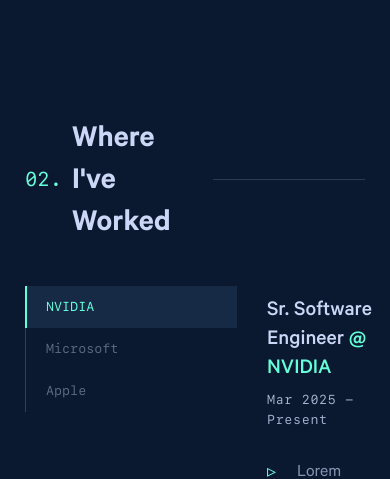
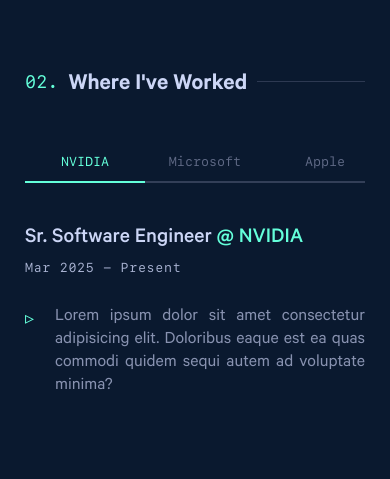
Before and after one commit to iamrafsanrafi/siam-portfolio-by-rafsan, a React (Vite) app: page / in a window 390 px wide. Shown: the part 1899-2378 px from the top of the page. Built offline with nearby package versions, Linux system fonts and the light colour scheme.

Commit message:
Added — responsive experience sec design

```diff
--- a/src/components/ExperienceSection.jsx
+++ b/src/components/ExperienceSection.jsx
@@ -1,12 +1,22 @@
-import { useState } from "react";
+import { useEffect, useRef, useState } from "react";
 import { allJobs } from "../constants/data";
 import { useGSAP } from "@gsap/react";
 import gsap from "gsap";
+import { useMediaQuery } from "react-responsive";
 
 const ExperienceSection = () => {
     // States
     const [selectedJob, setSelectedJob] = useState(1);
     const [barPosition, setBarPosition] = useState(0);
+
+    // Extra hooks
+    const tabsRef = useRef([]);
+    const barRef = useRef(null);
+
+    // Extra responsive breakpoint
+    const breakpoint1 = useMediaQuery({ minWidth: 481 });
+    const breakpoint2 = useMediaQuery({ minWidth: 601 });
+    const breakpoint3 = useMediaQuery({ minWidth: 1001 });
 
     // Constants
     const TAB_HEIGHT = 42;
@@ -24,44 +34,68 @@
             ease: "power1.inOut",
             delay: 0.35
         })
-    }, [])
+    }, []);
+
+    // Functions
+    const updateBarPosition = (idx) => {
+        if (breakpoint2) {
+            setBarPosition(TAB_HEIGHT * idx);
+        }
+        else {
+            let position = 0;
+            for(let i = 0; i < idx; i++) {
+                position += tabsRef.current[i].offsetWidth;
+            }
+            const tabWidth = tabsRef.current[idx].offsetWidth;
+            barRef.current.style.width = `${tabWidth}px`
+            setBarPosition(position);
+        }
+    }
 
     return (
-        <section id="jobs" className="max-w-[700px] mx-auto py-[150px]">
+        <section id="jobs" className="max-w-[700px] mx-auto py-[100px] md:py-[150px]">
             {/* ---- Section Heading ---- */}
             <div className="flex items-center mt-2.5 mb-10">
-                <p className="font-mono text-xl text-[#64ffda] relative bottom-1 mr-2.5 select-none">02.</p>
-                <h3 className="font-calibre text-[32px] text-[#ccd6f6] font-semibold leading-[42px]">Where I've Worked</h3>
-                <hr className="w-[300px] border-[#2d3952] ml-5 relative bottom-1" />
+                <p className="font-mono text-lg md:text-xl leading-[23px] md:leading-[26px] text-[#64ffda] relative bottom-1 mr-2.5 select-none">02.</p>
+
+                <h3 className="font-calibre text-2xl leading-[31px] md:text-[32px] md:leading-[42px] text-[#ccd6f6] font-semibold">Where I've Worked</h3>
+
+                <hr className={`flex-1 ${breakpoint3 ? "max-w-[300px]" : "md:max-w-[200px]"} border-[#2d3952] ${breakpoint2 ? "ml-5" : "ml-2.5"} relative bottom-1`} />
             </div>
 
             {/* ---- Experience Part ---- */}
-            <div className="flex">
+            <div className={`flex ${breakpoint2 ? "flex-row" : "flex-col"}`}>
                 {/* ---- Tabs ---- */}
-                <ul className="relative min-w-[212px]">
+                <ul className={`relative min-w-[200px] md:min-w-[210px] flex shrink-0 ${breakpoint2 ? "flex-col" : "flex-row overflow-x-auto mb-[30px]"}`}>
                     {allJobs.map((job, index) => (
                         <li
                             key={job.id}
-                            className={`font-mono flex items-center text-[13px] cursor-pointer h-[42px] px-5 pb-[2px] border-l border-l-[#333f58] hover:bg-[#172a45] hover:text-[#64ffda] ${selectedJob === job.id ? "text-[#64ffda] bg-[#172a45]" : "text-[#606a86] bg-transparent"}`}
+                            tabIndex={0}
+                            ref={(el) => tabsRef.current[index] = el}
+                            className={`font-mono flex items-center shrink-0 text-[13px] leading-[17px] cursor-pointer ${breakpoint2 ? "" : "min-w-[120px] justify-center"} h-[42px] px-[15px] md:px-5 ${breakpoint2 ? "pb-[2px]" : ""} ${breakpoint2 ? "border-l-2 border-l-[#333f58]" : "border-b-2 border-b-[#333f58]"} hover:bg-[#172a45] focus:bg-[#172a45] active:bg-[#226185] active:text-[#64ffda] hover:text-[#64ffda] ${selectedJob === job.id ? "text-[#64ffda]" : "text-[#606a86] bg-transparent"} outline-none whitespace-nowrap`}
                             onClick={() => {
                                 setSelectedJob(job.id);
-                                setBarPosition(TAB_HEIGHT * index);
+                                updateBarPosition(index)
+                            }}
+                            style={{
+                                transition: "0.2s cubic-bezier(0.645, 0.045, 0.355, 1)"
                             }}
                         >{job.company}</li>
                     ))}
 
                     {/* Bar */}
                     <span
-                        className="absolute top-0 left-0 w-[2px] h-[42px] bg-[#64ffda]  ease-out"
+                        ref={barRef}
+                        className={`absolute ${breakpoint2 ? "left-0 top-0 w-[2px] h-[42px]" : "bottom-0 left-0 w-[120px] h-[2px]"} bg-[#64ffda] ease-out`}
                         style={{
-                            top: `${barPosition}px`,
-                            transition: "0.25s cubic-bezier(0.645, 0.045, 0.355, 1)"
+                            [breakpoint2 ? "top" : "left"]: `${barPosition}px`,
+                            transition: "0.25s cubic-bezier(0.645, 0.045, 0.355, 1)",
                         }}
                     ></span>
                 </ul>
 
                 {/* ---- Specific Job ---- */}
-                <div className="pt-3 pl-[30px]">
+                <div className={`pt-3 ${breakpoint2 ? "pl-5" : ""} md:pl-[30px]`}>
                     <h4 className="font-calibre font-medium text-[22px] text-[#ccd6f6] leading-[29px] mb-[5px]">
                         {currentJob.title}
 
@@ -70,7 +104,7 @@
                         </span>
                     </h4>
 
-                    <p className="font-mono text-[13px] text-[#a8b2d1] mb-[30px] tracking-wider">{currentJob.date}</p>
+                    <p className="font-mono text-[13px] leading-[17px] text-[#a8b2d1] mb-[30px] tracking-wider">{currentJob.date}</p>
 
                     {/* ---- Description List ---- */}
                     <ul className="flex flex-col gap-y-2.5">
@@ -78,7 +112,7 @@
                             currentJob.descriptions.map((description, index) => (
                                 <li
                                     key={index}
-                                    className="pl-[30px] font-calibre text-lg text-justify text-[#8892b0] relative before:content-['▹'] before:absolute before:top-1 before:left-0 before:text-[#64ffda] before:text-lg before:leading-[23px]"
+                                    className="pl-[30px] font-calibre text-lg leading-[23px] text-justify text-[#8892b0] relative before:content-['▹'] before:absolute before:top-1 before:left-0 before:text-[#64ffda] before:text-lg before:leading-[23px]"
                                 >{description}</li>
                             ))
                         }
```
